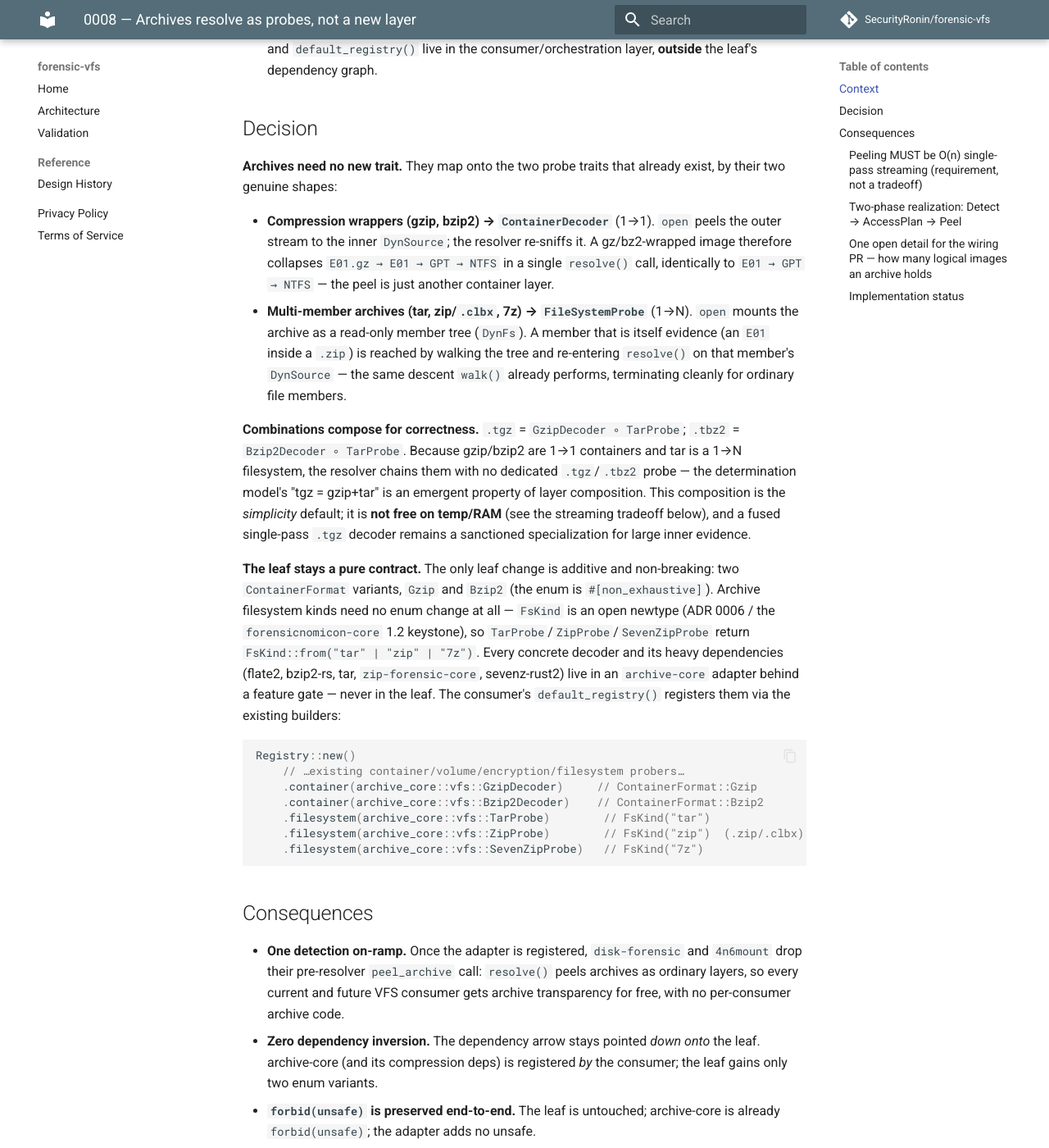
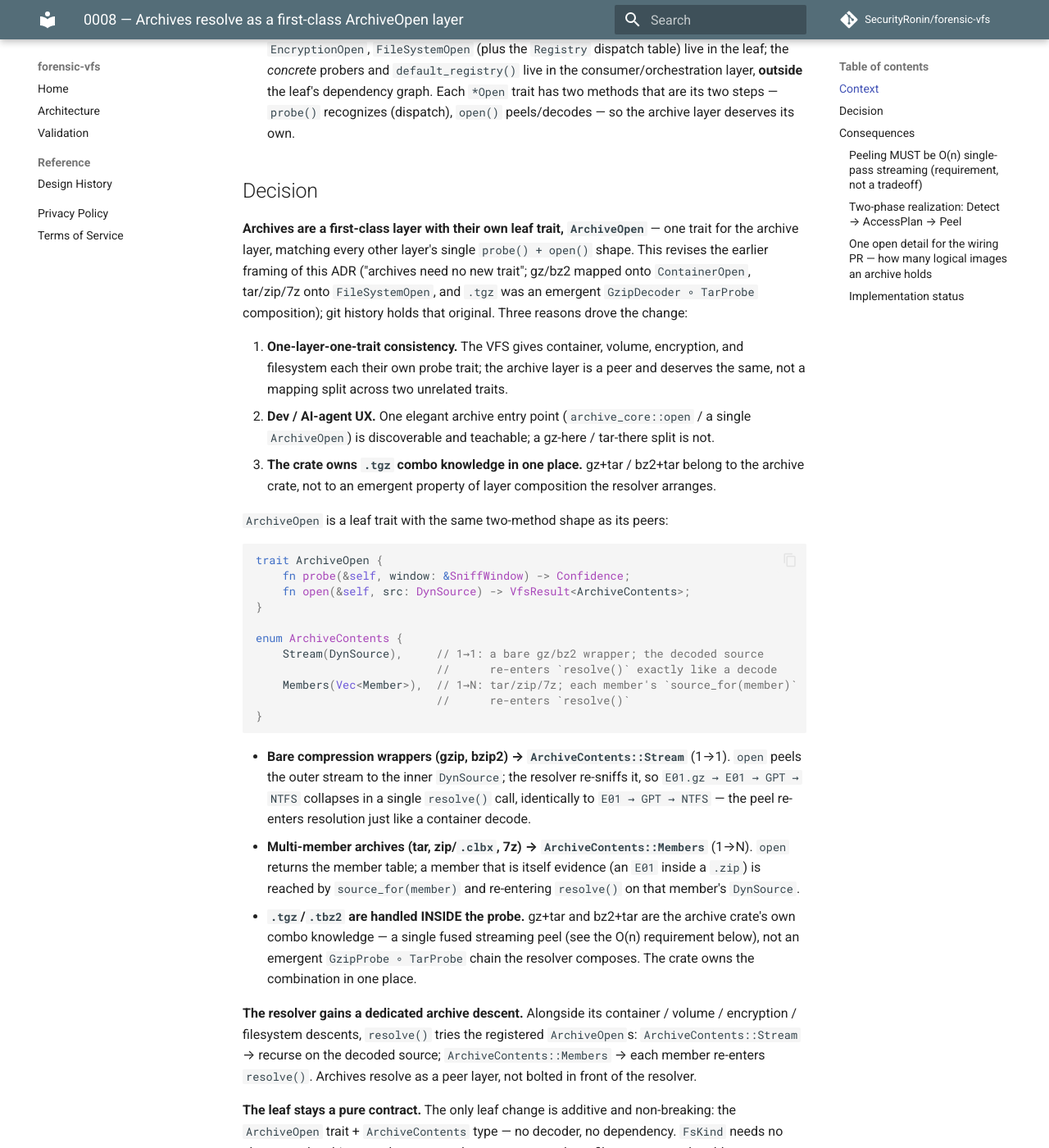
Before and after one commit to SecurityRonin/forensic-vfs, an MkDocs documentation site: the page built from docs/decisions/0008-archives-as-probes.md, in a window 1280 px wide and 1400 px high, scrolled down 807 px. Shown: the whole window at 82% size. Built offline with MkDocs 1.6.1 and Material for MkDocs 9.7.7, drawn with Linux system fonts in a browser that asks for light colours; comment, search, counter and statistics services are not loaded; some of the changed text lies outside the part shown.

Commit message:
docs(adr): archives as a first-class ArchiveOpen layer; unify layer traits to the *Open family
ADR 0008 revised: the archive layer gets its own leaf trait ArchiveOpen
(probe() recognizes/dispatches + open() peels -> ArchiveContents::{Stream(DynSource)
| Members(Vec<Member>)}); gz/bz2 -> Stream (1:1, re-enters resolve), tar/zip/7z ->
Members (1:N, each member re-enters resolve); .tgz/.tbz2 owned inside the probe;
resolver gains a dedicated archive descent. All five layer traits renamed to the
*Open family (each named for its open() method, Read->read idiom):
ContainerDecoder->ContainerOpen, VolumeSystemProbe->VolumeSystemOpen,
EncryptionProbe->EncryptionOpen, FileSystemProbe->FileSystemOpen, plus the new
ArchiveOpen. ADR 0003 reconciled from four to five transform kinds
(container.archive.volume.encryption.filesystem). Prose renamed across ADR
0007/0008, PRD, architecture. Code rename rides the 0.4 fleet cut.

Co-Authored-By: Claude Opus 4.8 <noreply@anthropic.com>

````diff
--- a/docs/decisions/0008-archives-as-probes.md
+++ b/docs/decisions/0008-archives-as-probes.md
@@ -1,4 +1,4 @@
-# 0008 — Archives resolve as probes, not a new layer
+# 0008 — Archives resolve as a first-class ArchiveOpen layer
 
 **Status:** Accepted (contract); adapter wiring is a follow-on (no functional gap today)
 
@@ -13,64 +13,88 @@ handing bytes to the VFS. That works, but it is a second, parallel detection
 on-ramp bolted in front of the resolver — the exact "N parallel detection stacks
 in N consumers" smell the VFS abstraction exists to remove.
 
-The question this ADR settles: **how do archives become first-class VFS layers so
+The question this ADR settles: **how do archives become a first-class VFS layer so
 they ride the same recursive `resolve()` as every other layer — without dragging a
 single decoder or compression dependency into the zero-dependency leaf?**
 
 Two facts from the settled post-engine-retirement architecture (ADR 0007, commit
-`96976d6`) make the answer fall out:
+`96976d6`) shape the answer:
 
 1. The generic resolver now lives in `crates/core` (`resolve.rs`). It descends
    **container → volume → filesystem** layers recursively, re-sniffing each decoded
-   `DynSource` a `ContainerDecoder::open` returns (`resolve.rs:133-143`). Container
+   `DynSource` a `ContainerOpen::open` returns (`resolve.rs:133-143`). Container
    recursion is already automatic.
-2. The four probe traits (`ContainerDecoder`, `VolumeSystemProbe`, `EncryptionProbe`,
-   `FileSystemProbe`) and the `Registry` dispatch table live in the leaf; the
-   *concrete* probers and `default_registry()` live in the consumer/orchestration
-   layer, **outside** the leaf's dependency graph.
+2. The VFS is **one-trait-per-layer**, and each layer's trait is named for its primary
+   `open()` method (the `Read`→read / `Write`→write idiom): `ContainerOpen`,
+   `VolumeSystemOpen`, `EncryptionOpen`, `FileSystemOpen` (plus the `Registry` dispatch
+   table) live in the leaf; the *concrete* probers and `default_registry()` live in the
+   consumer/orchestration layer, **outside** the leaf's dependency graph. Each `*Open`
+   trait has two methods that are its two steps — `probe()` recognizes (dispatch), `open()`
+   peels/decodes — so the archive layer deserves its own.
 
 ## Decision
 
-**Archives need no new trait.** They map onto the two probe traits that already
-exist, by their two genuine shapes:
+**Archives are a first-class layer with their own leaf trait, `ArchiveOpen`** — one
+trait for the archive layer, matching every other layer's single `probe() + open()`
+shape. This revises the earlier framing of this ADR ("archives need no new trait";
+gz/bz2 mapped onto `ContainerOpen`, tar/zip/7z onto `FileSystemOpen`, and `.tgz` was
+an emergent `GzipDecoder ∘ TarProbe` composition); git history holds that original. Three
+reasons drove the change:
 
-- **Compression wrappers (gzip, bzip2) → `ContainerDecoder`** (1→1). `open` peels
-  the outer stream to the inner `DynSource`; the resolver re-sniffs it. A
-  gz/bz2-wrapped image therefore collapses `E01.gz → E01 → GPT → NTFS` in a single
-  `resolve()` call, identically to `E01 → GPT → NTFS` — the peel is just another
-  container layer.
-- **Multi-member archives (tar, zip/`.clbx`, 7z) → `FileSystemProbe`** (1→N). `open`
-  mounts the archive as a read-only member tree (`DynFs`). A member that is itself
-  evidence (an `E01` inside a `.zip`) is reached by walking the tree and re-entering
-  `resolve()` on that member's `DynSource` — the same descent `walk()` already
-  performs, terminating cleanly for ordinary file members.
+1. **One-layer-one-trait consistency.** The VFS gives container, volume, encryption, and
+   filesystem each their own probe trait; the archive layer is a peer and deserves the
+   same, not a mapping split across two unrelated traits.
+2. **Dev / AI-agent UX.** One elegant archive entry point (`archive_core::open` / a single
+   `ArchiveOpen`) is discoverable and teachable; a gz-here / tar-there split is not.
+3. **The crate owns `.tgz` combo knowledge in one place.** gz+tar / bz2+tar belong to the
+   archive crate, not to an emergent property of layer composition the resolver arranges.
 
-**Combinations compose for correctness.** `.tgz` = `GzipDecoder ∘ TarProbe`; `.tbz2`
-= `Bzip2Decoder ∘ TarProbe`. Because gzip/bzip2 are 1→1 containers and tar is a 1→N
-filesystem, the resolver chains them with no dedicated `.tgz`/`.tbz2` probe — the
-determination model's "tgz = gzip+tar" is an emergent property of layer composition.
-This composition is the *simplicity* default; it is **not free on temp/RAM** (see the
-streaming tradeoff below), and a fused single-pass `.tgz` decoder remains a sanctioned
-specialization for large inner evidence.
+`ArchiveOpen` is a leaf trait with the same two-method shape as its peers:
 
-**The leaf stays a pure contract.** The only leaf change is additive and
-non-breaking: two `ContainerFormat` variants, `Gzip` and `Bzip2` (the enum is
-`#[non_exhaustive]`). Archive filesystem kinds need no enum change at all — `FsKind`
-is an open newtype (ADR 0006 / the `forensicnomicon-core` 1.2 keystone), so
-`TarProbe`/`ZipProbe`/`SevenZipProbe` return `FsKind::from("tar" | "zip" | "7z")`.
-Every concrete decoder and its heavy dependencies (flate2, bzip2-rs, tar,
-`zip-forensic-core`, sevenz-rust2) live in an `archive-core` adapter behind a
-feature gate — never in the leaf. The consumer's `default_registry()` registers
-them via the existing builders:
+```rust
+trait ArchiveOpen {
+    fn probe(&self, window: &SniffWindow) -> Confidence;
+    fn open(&self, src: DynSource) -> VfsResult<ArchiveContents>;
+}
+
+enum ArchiveContents {
+    Stream(DynSource),     // 1→1: a bare gz/bz2 wrapper; the decoded source
+                           //      re-enters `resolve()` exactly like a decode
+    Members(Vec<Member>),  // 1→N: tar/zip/7z; each member's `source_for(member)`
+                           //      re-enters `resolve()`
+}
+```
+
+- **Bare compression wrappers (gzip, bzip2) → `ArchiveContents::Stream`** (1→1). `open` peels
+  the outer stream to the inner `DynSource`; the resolver re-sniffs it, so
+  `E01.gz → E01 → GPT → NTFS` collapses in a single `resolve()` call, identically to
+  `E01 → GPT → NTFS` — the peel re-enters resolution just like a container decode.
+- **Multi-member archives (tar, zip/`.clbx`, 7z) → `ArchiveContents::Members`** (1→N). `open`
+  returns the member table; a member that is itself evidence (an `E01` inside a `.zip`) is
+  reached by `source_for(member)` and re-entering `resolve()` on that member's `DynSource`.
+- **`.tgz`/`.tbz2` are handled INSIDE the probe.** gz+tar and bz2+tar are the archive
+  crate's own combo knowledge — a single fused streaming peel (see the O(n) requirement
+  below), not an emergent `GzipProbe ∘ TarProbe` chain the resolver composes. The crate
+  owns the combination in one place.
+
+**The resolver gains a dedicated archive descent.** Alongside its container / volume /
+encryption / filesystem descents, `resolve()` tries the registered `ArchiveOpen`s:
+`ArchiveContents::Stream` → recurse on the decoded source; `ArchiveContents::Members` → each
+member re-enters `resolve()`. Archives resolve as a peer layer, not bolted in front of the
+resolver.
+
+**The leaf stays a pure contract.** The only leaf change is additive and non-breaking: the
+`ArchiveOpen` trait + `ArchiveContents` type — no decoder, no dependency. `FsKind` needs no
+change and archive member trees no longer masquerade as filesystems, so the old
+`FsKind::from("tar" | "zip" | "7z")` mapping is retired. Every concrete decoder and its
+heavy dependencies (flate2, bzip2-rs, tar, `zip-forensic-core`, sevenz-rust2) live in an
+`archive-core` adapter behind a feature gate — never in the leaf. The consumer's
+`default_registry()` registers the one adapter through a new `.archive(...)` builder:
 
 ```rust
 Registry::new()
     // …existing container/volume/encryption/filesystem probers…
-    .container(archive_core::vfs::GzipDecoder)     // ContainerFormat::Gzip
-    .container(archive_core::vfs::Bzip2Decoder)    // ContainerFormat::Bzip2
-    .filesystem(archive_core::vfs::TarProbe)        // FsKind("tar")
-    .filesystem(archive_core::vfs::ZipProbe)        // FsKind("zip")  (.zip/.clbx)
-    .filesystem(archive_core::vfs::SevenZipProbe)   // FsKind("7z")
+    .archive(archive_core::vfs::ArchiveAdapter)   // one ArchiveOpen: gz/bz2 + tar/zip/7z (+.tgz/.tbz2)
 ```
 
 ## Consequences
@@ -81,17 +105,18 @@ Registry::new()
   transparency for free, with no per-consumer archive code.
 - **Zero dependency inversion.** The dependency arrow stays pointed *down onto* the
   leaf. archive-core (and its compression deps) is registered *by* the consumer; the
-  leaf gains only two enum variants.
-- **`forbid(unsafe)` is preserved end-to-end.** The leaf is untouched; archive-core
-  is already `forbid(unsafe)`; the adapter adds no unsafe.
+  leaf gains only the `ArchiveOpen` trait + `ArchiveContents` type.
+- **`forbid(unsafe)` is preserved end-to-end.** The leaf gains only a trait and a type
+  (no unsafe); archive-core is already `forbid(unsafe)`; the adapter adds no unsafe.
 
 ### Peeling MUST be O(n) single-pass streaming (requirement, not a tradeoff)
 
 `tar xzf` *streams*: gunzip pipes into tar member-by-member in one pass, holding ~nothing
-between them. A naive layered realization cannot — if `ContainerDecoder::open` had to
-return a fully random-access `DynSource` over the decompressed tar, `GzipDecoder` would
-materialize the **entire** decompressed tar (in RAM/temp, or behind a zran index that
-still scans it all) *before* `TarProbe` seeks within it: intermediate cost proportional
+between them. A naive layered realization cannot — if `ArchiveOpen::open` had to
+return a fully random-access `DynSource` over the decompressed tar, a bare-gz `Stream`
+peel would materialize the **entire** decompressed tar (in RAM/temp, or behind a zran
+index that still scans it all) *before* the tar walk seeks within it: intermediate cost
+proportional
 to the whole decompressed tar. That is rejected. **The archive layer peels in one O(n)
 pass and spills only the inner evidence to temp** — never the whole decompressed tar.
 
@@ -215,53 +240,51 @@ image → `SegmentSet`. Access strategy is chosen from the member table without
 `Zran` (random access with no full inflate — reusing `zip-forensic-core`'s `DeflateSeekReader` /
 `deflate64_seek`); an LZMA/7z member → `SpillToTemp`. `SegmentSet` execution reassembles the
 split image via the container reader's sibling backing (ewf `SegmentBacking`). The
-`ContainerDecoder`/`FileSystemProbe` surface is unchanged — `detect`/`peel` is the *internal*
-realization of the archive adapter's `open`, not a new leaf trait.
+`ArchiveOpen` surface is unchanged — `detect`/`peel` is the *internal* realization of the
+archive adapter's `ArchiveOpen::open`, its `AccessPlan` the richer phase-1 form of `probe`.
 
 ### One open detail for the wiring PR — how many logical images an archive holds
 
-"Archive → member tree" is not the whole story: what a consumer wants out of an archive
-depends on how its members relate, and there are **three** cases, not two. The naming is
-the only signal that separates them, so the wiring must classify before it resolves:
+"Archive → member list" is not the whole story: what a consumer wants out of an archive
+depends on how its members relate, and there are **three** cases. Phase-1 `detect`
+classifies which before `peel` executes (see the `AccessPlan` variants above):
 
-1. **One evidence member** (`case.zip` holding only `case.E01`). Ambiguous: peel-to-
-   container (collapse `case.zip → E01 → GPT → NTFS` in one call, like gzip) or mount a
-   one-entry filesystem and re-resolve the member? `resolve()` tries **filesystem probers
-   before containers** (`resolve.rs:102` vs `:133`), so a naive `FileSystemProbe` wins and
-   mounts the one-entry tree — correct, but not the single-call collapse. To get the
-   collapse, either the archive `FileSystemProbe` returns `No` for a single evidence-typed
-   member (deferring to a sibling archive `ContainerDecoder`), or the consumer resolves the
-   walked member. Wiring choice; no leaf change.
+1. **One evidence member** (`case.zip` holding only `case.E01`). `detect` → `Member`;
+   `ArchiveContents::Members` yields the single member, whose `source_for(member)` re-enters
+   `resolve()` and collapses `case.zip → E01 → GPT → NTFS` in one pass. With a single
+   archive descent there is no filesystem-before-container ambiguity to arbitrate — the old
+   "does a `FileSystemOpen` mount a one-entry tree instead of collapsing?" question
+   disappears under the unified `ArchiveOpen`.
 
 2. **Several independent evidence items** (a zip of unrelated `a.E01`, `b.vmdk`, `c.dd`).
-   Genuinely a collection: mount the tree, and each member re-enters `resolve()` on its own.
-   This is the case the plain `FileSystemProbe` handles directly.
+   `detect` → `Collection`; `ArchiveContents::Members` hands back the whole set, and each member
+   re-enters `resolve()` on its own.
 
 3. **A segmented set that is ONE logical image** (`{case.E01, case.E02, … case.E0N}`, or
-   split raw `.001/.002…`, or split VMDK `disk-s001.vmdk…` + descriptor). The members are
-   *not* independent — the EWF reader given `case.E01` must read `case.E02/.E03` to
-   reconstruct one stream, and those siblings live *inside the same archive*. This is the
-   case the two probe traits do **not** cover automatically: `ContainerDecoder::open` takes
-   a single `DynSource`, so a segment reader opened over the `.E01` member has no path to
-   its siblings. It is handled at the consumer/orchestration layer, not by `resolve()`
-   recursion alone: recognize the segment set (by the `.E0N` / `.00N` naming), then open the
-   segmented container with a **sibling-member provider** bound to the archive filesystem —
-   exactly the seam `ewf`'s `SegmentBacking` already provides for on-disk `.E01/.E02` and
-   for E01-in-zip (the cross-format `open_zip` work). The reassembled logical `DynSource`
-   then re-enters `resolve()` → GPT → NTFS as usual.
+   split raw `.001/.002…`, or split VMDK `disk-s001.vmdk…` + descriptor). `detect` →
+   `SegmentSet`. The members are *not* independent — the EWF reader given `case.E01` must
+   read `case.E02/.E03` to reconstruct one stream, and those siblings live *inside the same
+   archive*. `ArchiveOpen::open` returns the member list, but the segment reader opened over
+   the `.E01` member needs a path to its siblings: `peel` binds a **sibling-member provider**
+   to the archive — exactly the seam `ewf`'s `SegmentBacking` already provides for on-disk
+   `.E01/.E02` and for E01-in-zip (the cross-format `open_zip` work). The reassembled logical
+   `DynSource` then re-enters `resolve()` → GPT → NTFS as usual.
 
-Consequence for the contract: cases 1–2 ride the emergent `resolve()` recursion; **case 3
-needs an explicit bridge in the consumer** (archive filesystem → segment reader's
-sibling-backing), reusing the container reader's existing multi-segment seam rather than a
-new leaf trait. This is a wiring-PR concern, and it changes no leaf code — but it is the
-reason the archive `FileSystemProbe` alone is necessary-not-sufficient for forensic images,
-and why the adapter must classify member sets before deciding peel vs mount vs reassemble.
+Consequence for the contract: all three cases ride the archive descent; **case 3
+additionally binds the segment reader's sibling-backing inside `peel`**, reusing the
+container reader's existing multi-segment seam. The one leaf addition is the `ArchiveOpen`
+trait itself — and this is why the adapter must classify member sets (phase-1 `detect`)
+before deciding stream vs member-tree vs reassemble.
 
 ### Implementation status
 
-The contract is **defined and settled by this ADR**; the archive-core `vfs` adapter
-module and the `ContainerFormat::{Gzip,Bzip2}` variants are a follow-on. There is **no
-functional gap** meanwhile — `disk-forensic` and `4n6mount` already peel via
+The contract is **defined and settled by this ADR**; the leaf's `ArchiveOpen` trait +
+`ArchiveContents` type, the resolver's archive descent, and the archive-core `vfs` adapter
+(one `ArchiveOpen`) are a follow-on landing in the **0.4 fleet cut** (which also renames
+all five layer traits to the `*Open` form — container/archive/volume-system/encryption/
+filesystem each become `*Open`, unifying every layer on `probe() + open()`). There is **no
+functional gap**
+meanwhile — `disk-forensic` and `4n6mount` already peel via
 `archive_core::peel_archive`, verified against their suites. This ADR replaces the
 earlier "hold until the engine retirement settles" note (the retirement has landed):
 the seam is now buildable whenever the adapter work is scheduled, against a registry
````
Also changed, not shown: docs/PRD.md (+1 -1 lines), docs/architecture.md (+25 -11 lines), docs/decisions/0003-four-layer-composition.md (+29 -16 lines), docs/decisions/0007-retire-standalone-engine.md (+1 -1 lines).
